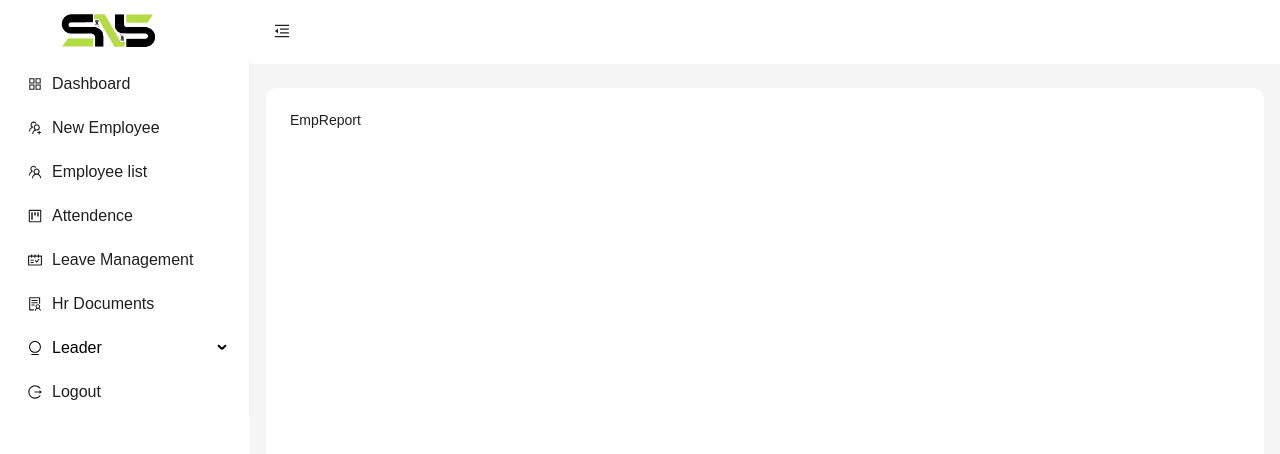
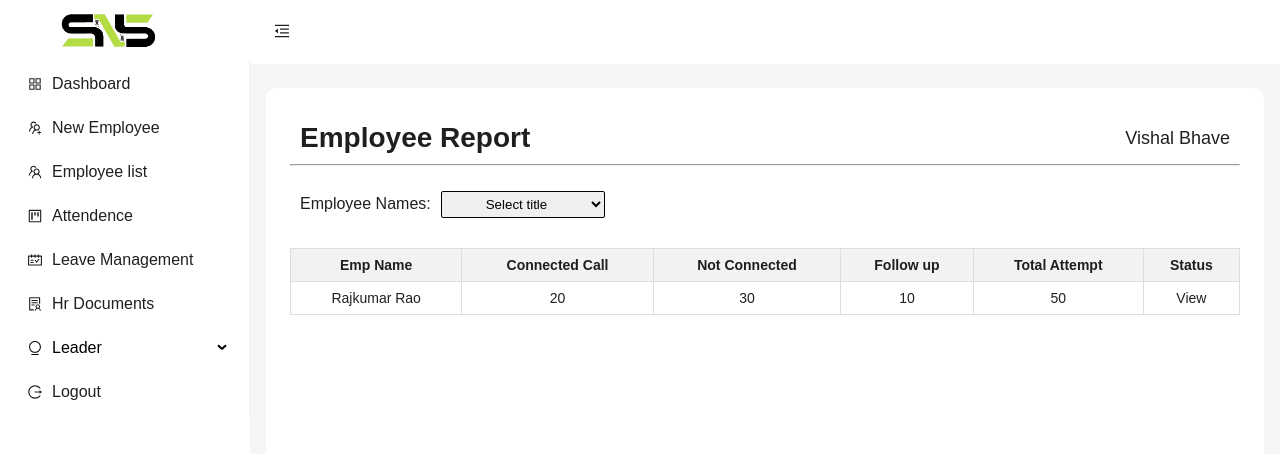
Before and after one commit to Osbeam/Employee-Management, a React (Create React App) app: page /hrpanel/empreport in a window 1280 px wide. Shown: the top 454 px of the page. Built offline with nearby package versions, Linux system fonts and the light colour scheme; sample sign-in values are in the browser's storage.

Commit message:
leader page emp report

```diff
--- a/src/hr/pages/Attendence.css
+++ b/src/hr/pages/Attendence.css
@@ -228,18 +228,34 @@
     border: 1px solid;
   }
 
-  .pagination{
+  .attendence-pagination{
     padding: 25px;
     display: flex;
     justify-content: space-between;
   }
-  .pagination-btn{
+  .attendence-pagination-btn{
     padding: 10px 20px 10px 20px;
     border: 1px solid gray;
     border-radius: 10px;
     cursor: pointer;
   }
-  .pagination-info{
+  /* .attendence-pagination-pages{
+
+  } */
+  .attendence-pagination-number{
+    margin: 0 5px;
+    padding: 5px 10px;
+    border: 1px solid #ccc;
+    background-color: #f9f9f9;
+    cursor: pointer;
+  }
+  .attendence-pagination-number.active {
+    background-color: #007bff;
+    color: white;
+    font-weight: bold;
+    /* font-size: 20px; */
+}
+  .attendence-pagination-info{
     padding: 10px;
     font-size: 15px;
   }
--- a/src/hr/pages/Attendence.js
+++ b/src/hr/pages/Attendence.js
@@ -301,7 +301,6 @@ export default function Attendance() {
     }
   };
 
-  /* Existing code for pagination*/
   const handlePrevPage = () => {
     if (currentPage > 1) {
       fetchUsers(currentPage - 1);
@@ -314,37 +313,17 @@ export default function Attendance() {
     }
   };
 
-  // const handlePageChange = (page) => {
-  //   if (page >= 1 && page <= totalPages) {
-  //     setCurrentPage(page);
-  //   }
-  // };
+  const handlePageClick = (pageNumber) => {
+    fetchUsers(pageNumber);
+  };
+  // Determine page range
+  const getPageNumbers = () => {
+    const range = 3; // Number of pages to show before and after the current page
+    const start = Math.max(1, currentPage - range);
+    const end = Math.min(totalPages, currentPage + range);
 
-  // const renderPageNumbers = () => {
-  //   const pageNumbers = [];
-  //   const visiblePages = 5; // Number of pages to display in the pagination bar
-  //   let startPage = Math.max(1, currentPage - Math.floor(visiblePages / 2));
-  //   let endPage = Math.min(totalPages, startPage + visiblePages - 1);
-
-  //   // Adjust if startPage or endPage goes out of bounds
-  //   if (endPage - startPage + 1 < visiblePages) {
-  //     startPage = Math.max(1, endPage - visiblePages + 1);
-  //   }
-
-  //   for (let i = startPage; i <= endPage; i++) {
-  //     pageNumbers.push(
-  //       <button
-  //         key={i}
-  //         className={`pagination-number ${i === currentPage ? 'active' : ''}`}
-  //         onClick={() => handlePageChange(i)}
-  //       >
-  //         {i}
-  //       </button>
-  //     );
-  //   }
-
-  //   return pageNumbers;
-  // };
+    return Array.from({ length: end - start + 1 }, (_, index) => start + index);
+  };
 
   return (
     <>
@@ -475,39 +454,58 @@ export default function Attendance() {
                     </tbody>
 
                   </table>
-                  { /* Existing code for pagination*/}
-                  <div className="pagination">
-                    <button
-                      className="pagination-btn"
+                  {/* Pagination */}
+                  <div className="attendence-pagination">
+                    {/* <button
+                      className="attendence-pagination-btn"
                       disabled={currentPage === 1}
                       onClick={handlePrevPage}
                     >
                       Previous
-                    </button>
-                    <span className="pagination-info">
-                      Page {currentPage} of {totalPages}
-                    </span>
-                    <span className="pagination-info">
+                    </button> */}
+                    <span className="attendence-pagination-info">
                       Total Records: {totalRecords}
                     </span>
-                    <button
-                      className="pagination-btn"
+                    <div className="attendence-pagination-pages">
+                      {/* Render previous page button if currentPage > 1 */}
+                      {currentPage > 1 && (
+                        <button
+                          className="attendence-pagination-number"
+                          onClick={() => handlePageClick(1)}
+                        >
+                          First
+                        </button>
+                      )}
+
+                      {getPageNumbers().map((pageNumber) => (
+                        <button
+                          key={pageNumber}
+                          className={`attendence-pagination-number ${pageNumber === currentPage ? "active" : ""}`}
+                          onClick={() => handlePageClick(pageNumber)}
+                        >
+                          {pageNumber}
+                        </button>
+                      ))}
+
+                      {/* Render next page button if currentPage < totalPages */}
+                      {currentPage < totalPages && (
+                        <button
+                          className="attendence-pagination-number"
+                          onClick={() => handlePageClick(totalPages)}
+                        >
+                          Last
+                        </button>
+                      )}
+                    </div>
+
+                    {/* <button
+                      className="attendence-pagination-btn"
                       disabled={currentPage === totalPages}
                       onClick={handleNextPage}
                     >
                       Next
-                    </button>
+                    </button> */}
                   </div>
-                  {/* <div className="pagination-emp">
-                    <button className='Emp-list-pagination-btn' onClick={() => handlePageChange(currentPage - 1)} disabled={currentPage === 1}>
-                      Previous
-                    </button>
-                    {renderPageNumbers()}
-                    <button className='Emp-list-pagination-btn' onClick={() => handlePageChange(currentPage + 1)} disabled={currentPage === totalPages}>
-                      Next
-                    </button>
-                  </div>
-                  <div>User Count: {totalRecords}</div> */}
                 </>
               )}
               {activeTab === "allReports" && (
--- a/src/hr/pages/Employee_list.css
+++ b/src/hr/pages/Employee_list.css
@@ -32,8 +32,12 @@
     background-color: #4a864c;
     color: white;
   } */
-
-  .pagination-number {
+.emp-list-pagination{
+      display: flex;
+      justify-content: space-between;
+      align-items: center;
+}
+  .pagination-number{
     margin: 0 5px;
     padding: 5px 10px;
     border: 1px solid #ccc;
@@ -41,10 +45,11 @@
     cursor: pointer;
   }
 
-  .pagination-number.active {
+  .pagination-number.active{
     background-color: #007bff;
     color: white;
     font-weight: bold;
+    font-size: 18px;
   }
 
   .pagination-number:hover {
@@ -56,3 +61,15 @@
     display: flex;
     justify-content: end;
   }
+  .emp-list-search-bar input{
+    width: 50%;
+    border: 1px solid #b3a7a7;
+    padding: 10px;
+    border-radius: 3px;
+    outline: none;
+  }
+  .emp-list-search-bar input::placeholder {
+    color: gray;
+    font-size: 14px;
+    opacity: 0.6;
+  }
--- a/src/hr/pages/Employee_list.js
+++ b/src/hr/pages/Employee_list.js
@@ -57,7 +57,6 @@ export default function Employee_List() {
     }
   };
 
-
   const handleEdit = (employee) => {
     navigate(`/hrpanel/employee-list/edit-employee-list/${employee._id}`);
   };
@@ -79,6 +78,20 @@ export default function Employee_List() {
       startPage = Math.max(1, endPage - visiblePages + 1);
     }
 
+    // Add "First" button if not on the first page
+    if (currentPage > 1) {
+      pageNumbers.push(
+        <button
+          key="first"
+          className="pagination-number"
+          onClick={() => handlePageChange(1)}
+        >
+          First
+        </button>
+      );
+    }
+
+    // Render page numbers dynamically
     for (let i = startPage; i <= endPage; i++) {
       pageNumbers.push(
         <button
@@ -91,12 +104,31 @@ export default function Employee_List() {
       );
     }
 
+    // Add "Last" button if not on the last page
+    if (currentPage < totalPages) {
+      pageNumbers.push(
+        <button
+          key="last"
+          className="pagination-number"
+          onClick={() => handlePageChange(totalPages)}
+        >
+          Last
+        </button>
+      );
+    }
+
     return pageNumbers;
   };
 
   return (
     <>
       <div><h2 style={{ marginBottom: '25px', fontSize: '25px' }}>Employee List</h2></div>
+      <div className='emp-list-search-bar'>
+        <input
+        type='text'
+        placeholder='Search name, designation, emp id, role'
+        />
+      </div>
       <div className="table-container">
         <table className="el-table">
           <thead>
@@ -167,16 +199,19 @@ export default function Employee_List() {
           </tbody>
         </table>
       </div>
+      <div className='emp-list-pagination'>
+      <span>User Count: {userCount}</span>
       <div className="pagination-emp">
-        <button className='Emp-list-pagination-btn' onClick={() => handlePageChange(currentPage - 1)} disabled={currentPage === 1}>
+        {/* <button className='Emp-list-pagination-btn' onClick={() => handlePageChange(currentPage - 1)} disabled={currentPage === 1}>
           Previous
-        </button>
+        </button> */}
         {renderPageNumbers()}
-        <button className='Emp-list-pagination-btn' onClick={() => handlePageChange(currentPage + 1)} disabled={currentPage === totalPages}>
+        {/* <button className='Emp-list-pagination-btn' onClick={() => handlePageChange(currentPage + 1)} disabled={currentPage === totalPages}>
           Next
-        </button>
+        </button> */}
       </div>
-      <div>User Count: {userCount}</div>
+      </div>
+
     </>
   );
 }
--- /dev/null
+++ b/src/hr/pages/Leader/EmpReport.css
@@ -0,0 +1,15 @@
+.empHead{padding: 10px; display: flex; justify-content: space-between; align-items: center;}
+
+.empHead p{font-size: 18px; font-weight: 400;}
+
+.empDrop{padding: 10px; margin-top: 15px;}
+
+.empDrop label{font-size: 16px; font-weight: 400; padding: 10px 10px 10px 0px;}
+
+.empDrop select{border: 1px solid black; border-radius: 2px; padding: 4px 40px 4px 40px;}
+
+.emp-report-table{margin-top: 20px; overflow-x: auto;}
+
+.emp-report-table-head tr{background-color: #f2f2f2;}
+
+.emp-report-table-body th{font-weight: 300;}
--- a/src/hr/pages/Leader/EmpReport.js
+++ b/src/hr/pages/Leader/EmpReport.js
@@ -1,7 +1,48 @@
 import React from 'react'
+import '../Leader/EmpReport.css'
 
 export default function EmpReport() {
   return (
-    <div>EmpReport</div>
+    <>
+      <div className='empHead'>
+        <h1>Employee Report</h1>
+        <p>Vishal Bhave</p>
+      </div>
+      <hr />
+      <div className='empDrop'>
+        <label>Employee Names:</label>
+        <select>
+          <option>Select title</option>
+          <option>Sid</option>
+          <option>Vishal</option>
+          <option>Viv</option>
+        </select>
+      </div>
+      <div className='emp-report-table'>
+        <table>
+          <thead className='emp-report-table-head'>
+            <tr>
+              <th>Emp Name</th>
+              <th>Connected Call</th>
+              <th>Not Connected</th>
+              <th>Follow up</th>
+              <th>Total Attempt</th>
+              <th>Status</th>
+            </tr>
+          </thead>
+          <tbody className='emp-report-table-body'>
+            <tr>
+              <th>Rajkumar Rao</th>
+              <th>20</th>
+              <th>30</th>
+              <th>10</th>
+              <th>50</th>
+              <th>View</th>
+            </tr>
+          </tbody>
+        </table>
+      </div>
+    </>
+
   )
 }
```
